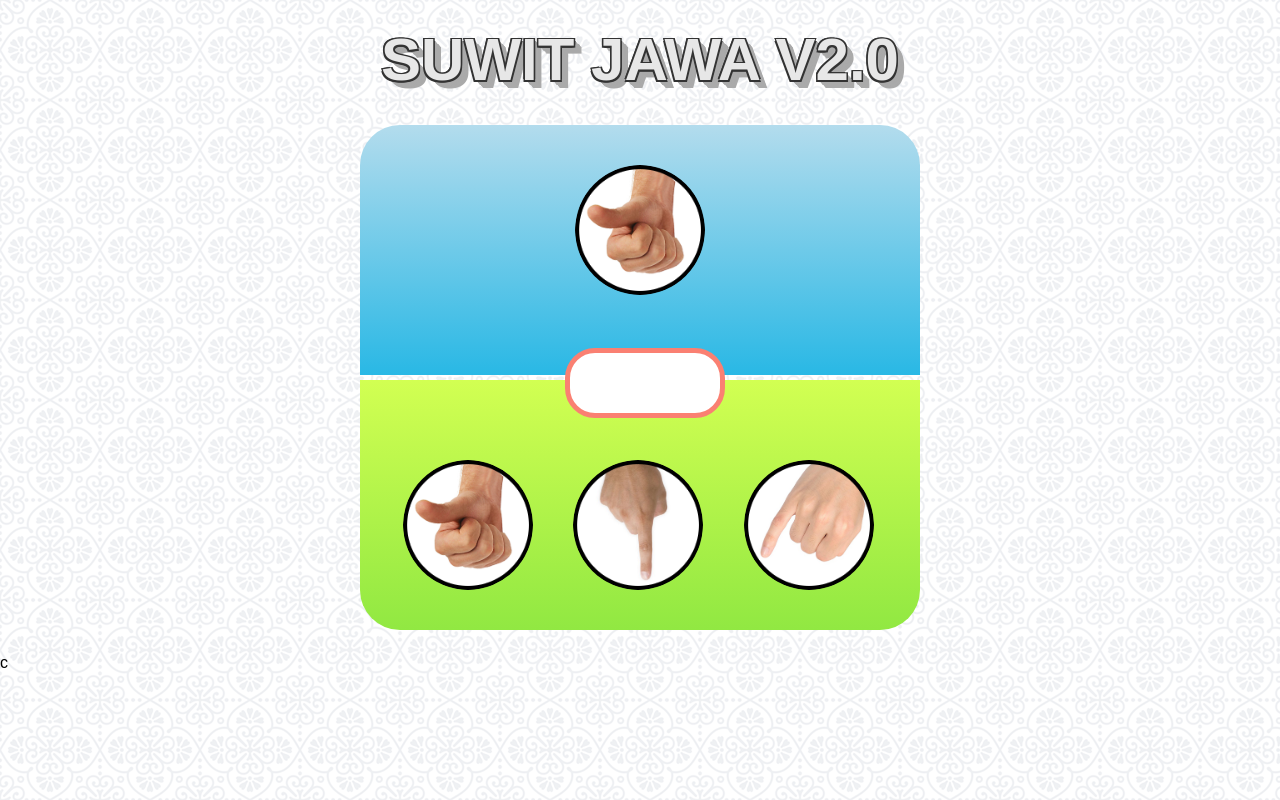
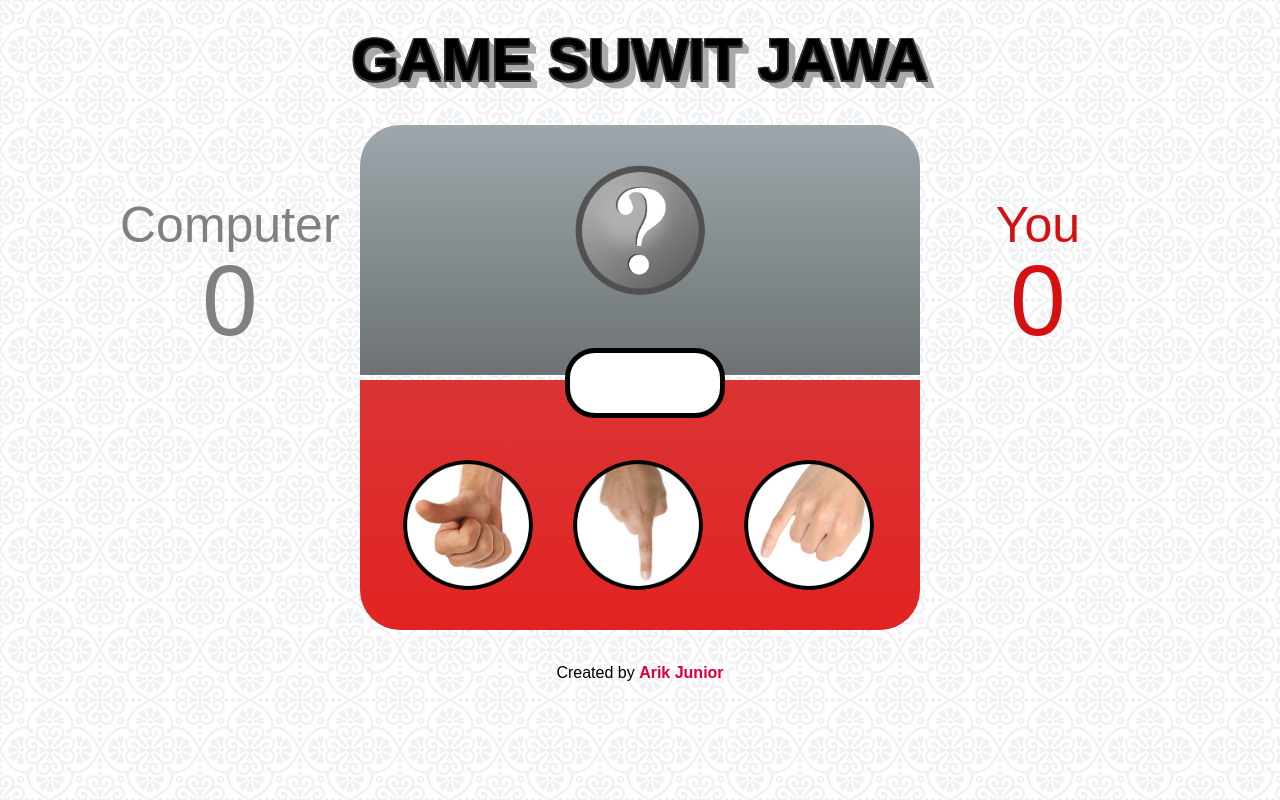
Before and after one commit to arikjunior/DOM, a plain HTML site: page Suwit Jawa/suwitjawa.html in a window 1280 px wide. Drawn offline with Linux system fonts and the light colour scheme.

Commit message:
game suwit jawa v2

```diff
--- a/Suwit Jawa/suwitjawa.css
+++ b/Suwit Jawa/suwitjawa.css
@@ -63,7 +63,7 @@ h1 {
     margin: 10px 0;
     margin-top: 30px;
     text-transform: uppercase;
-    color: #e7e7e7;
+    color: #000000;
     text-shadow: 1.5px 1.5px 0 #333, 0px 1.5px 0 #333, -1.5px -1.5px 0 #333, -1.5px -1.5px 0 #333, -1.5px 1.5px 0 #333, 1.5px -1.5px 0 #333, 0.7778174593px 0.7778174593px 0 #aaaaaa, 1.5556349186px 1.5556349186px 0 #aaaaaa, 2.3334523779px 2.3334523779px 0 #aaaaaa, 3.1112698372px 3.1112698372px 0 #aaaaaa, 3.8890872965px 3.8890872965px 0 #aaaaaa, 4.6669047558px 4.6669047558px 0 #aaaaaa, 5.4447222151px 5.4447222151px 0 #aaaaaa, 6.2225396744px 6.2225396744px 0 #aaaaaa, 7.0003571337px 7.0003571337px 0 #aaaaaa, 7.7781745931px 7.7781745931px 0 #aaaaaa;
 }
 
@@ -78,8 +78,8 @@ h1 {
     width: 560px;
     height: 250px;
     margin: 5px auto;
-    background-color: lightblue;
-    background: linear-gradient(to bottom, rgba(179, 220, 237, 1) 0%, rgba(41, 184, 229, 1) 100%);
+    background-color: rgb(128, 128, 128);
+    background: linear-gradient(to bottom, rgb(157, 166, 171) 0%, rgb(109, 115, 116) 100%);
     position: relative;
     padding-top: 40px;
     box-sizing: border-box;
@@ -90,8 +90,8 @@ h1 {
     width: 560px;
     height: 250px;
     margin: 5px auto;
-    background-color: lightgreen;
-    background: linear-gradient(to bottom, rgba(210, 255, 82, 1) 0%, rgba(145, 232, 66, 1) 100%);
+    background-color: red;
+    background: linear-gradient(to bottom, rgb(219, 52, 52) 0%, rgb(226, 35, 35) 100%);
     position: relative;
     border-radius: 0 0 40px 40px;
 }
@@ -99,7 +99,7 @@ h1 {
 .info {
     width: 150px;
     height: 60px;
-    border: 5px solid salmon;
+    border: 5px solid rgb(0, 0, 0);
     position: absolute;
     left: 50%;
     margin-left: -75px;
@@ -110,7 +110,7 @@ h1 {
     z-index: 1;
     text-align: center;
     line-height: 60px;
-    color: #f89bb4;
+    color: #020202;
     font-size: 26px;
     text-shadow: 1px 1px 1px rgba(0, 0, 0, .3);
 }
@@ -141,9 +141,59 @@ img {
 }
 
 .gajah:hover, .semut:hover, .orang:hover, .active {
-    box-shadow: 0 0 10px 5px limegreen;
+    box-shadow: 0 0 10px 5px rgb(216, 223, 216);
 }
 
 .gajah:active, .semut:active, .orang:active {
     top: 2px;
 }
+
+.tcomp {
+    position: absolute;
+    font-size: 50px;
+    left: 120px;
+    top: 200px;
+    color: grey;
+}
+
+.scomp {
+    /* position: absolute; */
+    text-align: center;
+    font-size: 100px;
+    left: 200px;
+    top: 300px;
+    color: grey;
+}
+
+.tyou {
+    position: absolute;
+    font-size: 50px;
+    right: 200px;
+    top: 200px;
+    color: rgb(212, 16, 16);
+}
+
+.splayer {
+    /* position: absolute; */
+    text-align: center;
+    font-size: 100px;
+    right: 200px;
+    top: 300px;
+    color: rgb(212, 16, 16);
+}
+
+.credit {
+    font-size: 16px;
+    margin-top: 10px;
+    text-align: center;
+}
+
+.credit a {
+    text-decoration: none;
+    color: #DA0037;
+    font-weight: bold;
+}
+
+.credit a:hover {
+    color: #000000;
+}
--- a/Suwit Jawa/suwitjawa.html
+++ b/Suwit Jawa/suwitjawa.html
@@ -2,16 +2,23 @@
 <html lang="en">
 
 <head>
-    <title>Document</title>
+    <title>Game Suwit Jawa</title>
     <link rel="stylesheet" href="suwitjawa.css">
 </head>
 
 <body>
-    <h1>Suwit Jawa v2.0</h1>
+    <h1>Game Suwit Jawa</h1>
+    <div class="tcomp">Computer
+        <div class="scomp">0</div>
+    </div>
+    <div class="tyou">You
+        <div class="splayer">0</div>
+    </div>
 
     <div class="container">
+
         <div class="area-komputer">
-            <img src="gajah.png" class="img-komputer">
+            <img src="tanya.png" class="img-komputer">
         </div>
         <div class="info"></div>
         <div class="area-player">
@@ -28,8 +35,9 @@
             </ul>
         </div>
     </div>
+    <p class="credit">Created by <a href="http://github.com/arikjunior" target="_blank">Arik Junior</a></p>
 
-    <script src="suwitjawa.js"></script>c
+    <script src="suwitjawa.js"></script>
 </body>
 
 </html>
--- a/Suwit Jawa/suwitjawa.js
+++ b/Suwit Jawa/suwitjawa.js
@@ -10,7 +10,7 @@ function getHasil(comp, player) {
     if (player == comp) return 'SERI!';
     if (player == 'gajah') return (comp == 'orang') ? 'MENANG!' : 'KALAH!';
     if (player == 'orang') return (comp == 'gajah') ? 'KALAH!' : 'MENANG!';
-    if (player == 'semut') return (comp == 'orang') ? 'KALAH' : 'MENANG!';
+    if (player == 'semut') return (comp == 'orang') ? 'KALAH!' : 'MENANG!';
 }
 
 
@@ -32,12 +32,17 @@ function acakGambar() {
 }
 
 //LEBIH EFEKTIF
+
 const pilihan = document.querySelectorAll('li img');
+let hComputer = 0;
+let hPlayer = 0;
 pilihan.forEach(function (pil) {
     pil.addEventListener('click', function () {
         const pilihanComputer = getPilihanComputer();
         const pilihanPlayer = pil.className;
         const hasil = getHasil(pilihanComputer, pilihanPlayer)
+        const sComputer = document.querySelector('.scomp');
+        const sPlayer = document.querySelector('.splayer');
 
         acakGambar();
 
@@ -45,14 +50,30 @@ pilihan.forEach(function (pil) {
             const imgComputer = document.querySelector('.img-komputer');
             imgComputer.setAttribute('src', '' + pilihanComputer + '.png');
             const info = document.querySelector('.info');
+
             info.innerHTML = hasil;
+            if (hasil === 'MENANG!') {
+                info.style.backgroundColor = 'limegreen';
+                hPlayer += 1;
+                sPlayer.innerHTML = hPlayer;
+            }
+            if (hasil === 'KALAH!') {
+                info.style.backgroundColor = 'crimson';
+                hComputer += 1;
+                sComputer.innerHTML = hComputer;
+            }
+            if (hasil === 'SERI!') {
+                info.style.backgroundColor = 'white';
+            }
         }, 1000)
         // const imgComputer = document.querySelector('.img-komputer');
         // imgComputer.setAttribute('src', '' + pilihanComputer + '.png');
         // const info = document.querySelector('.info');
         // info.innerHTML = hasil;
-    })
-})
+    });
+});
+
+
 
 //KURANG EFEKTIF
 // const pGajah = document.querySelector('.gajah');
```
Also changed, not shown: Suwit Jawa/tanya.png (added).
